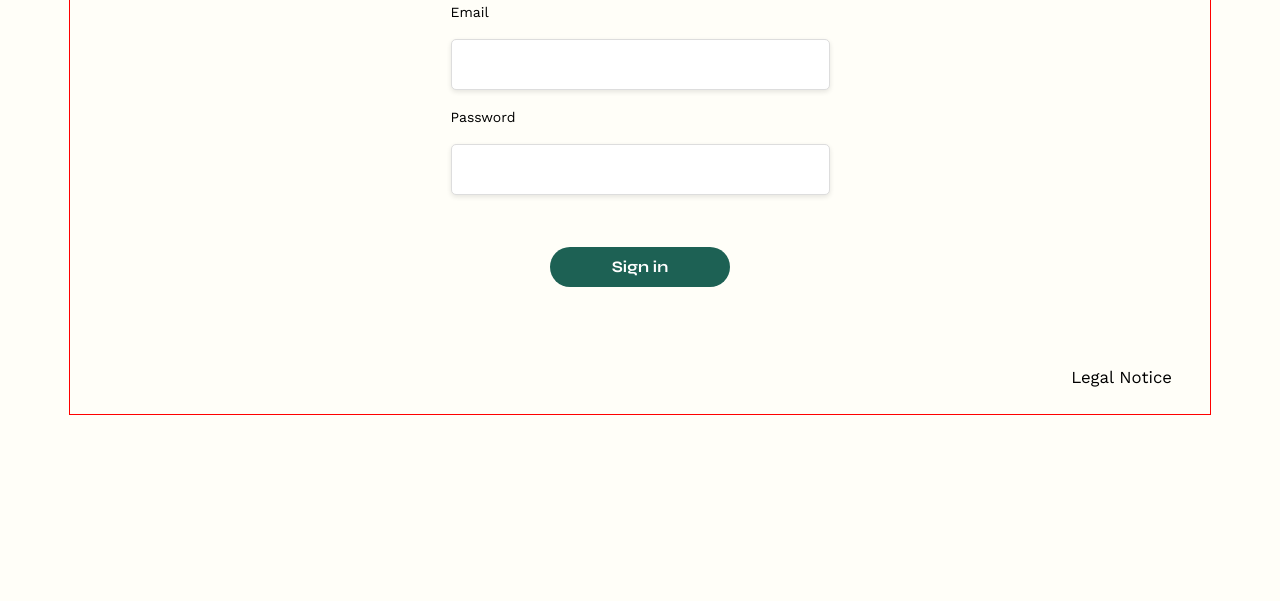
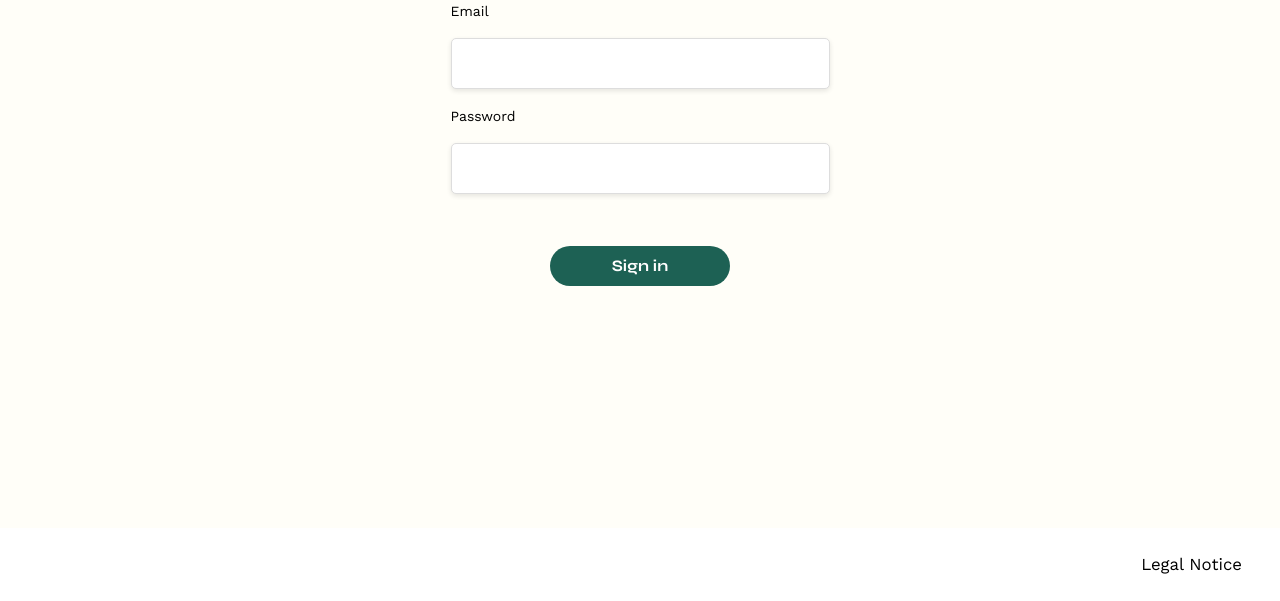
Before and after one commit to Adrianaabadl/sophie-bluel, a plain HTML site: page FrontEnd/login.html in a window 1280 px wide. Shown: the part 199-800 px from the top of the page. Drawn offline with nearby package versions, Linux system fonts and the light colour scheme.

Commit message:
Update login

```diff
--- a/FrontEnd/assets/style.css
+++ b/FrontEnd/assets/style.css
@@ -54,12 +54,13 @@ body {
 	margin:auto;
 	font-family: 'Work Sans' ;
 	font-size: 14px;
+	padding-bottom: 80px;
 }
 
-#body-login {
-	max-height: 700px;
+/* #body-login {
+	 max-height: 700px;
   	border: 1px solid red;
-}
+} */
 
 header {
 	display: flex;
@@ -223,7 +224,15 @@ input[type="submit"]{
 	border-radius: 60px ;
 }
 
-footer nav ul {
+.footer {
+	position: fixed;
+	left: 0;
+	bottom: 0;
+	background-color: white;
+	width: 100%;
+}
+
+.footer nav ul {
 	display: flex;
 	justify-content: flex-end;
 	margin: 2em
--- a/FrontEnd/login.html
+++ b/FrontEnd/login.html
@@ -42,11 +42,13 @@
 		</section>
         </main>
 	<footer>
-		<nav>
-			<ul>
-				<li>Legal Notice</li>
-			</ul>
-		</nav>
+		<div class="footer">
+			<nav>
+				<ul>
+					<li>Legal Notice</li>
+				</ul>
+			</nav>
+		</div>
 	</footer>
 	<script src="assets/app.js"></script>
 </body>
```
Also changed, not shown: FrontEnd/index.html (+7 -5 lines), README.md (deleted), 1 other file.
